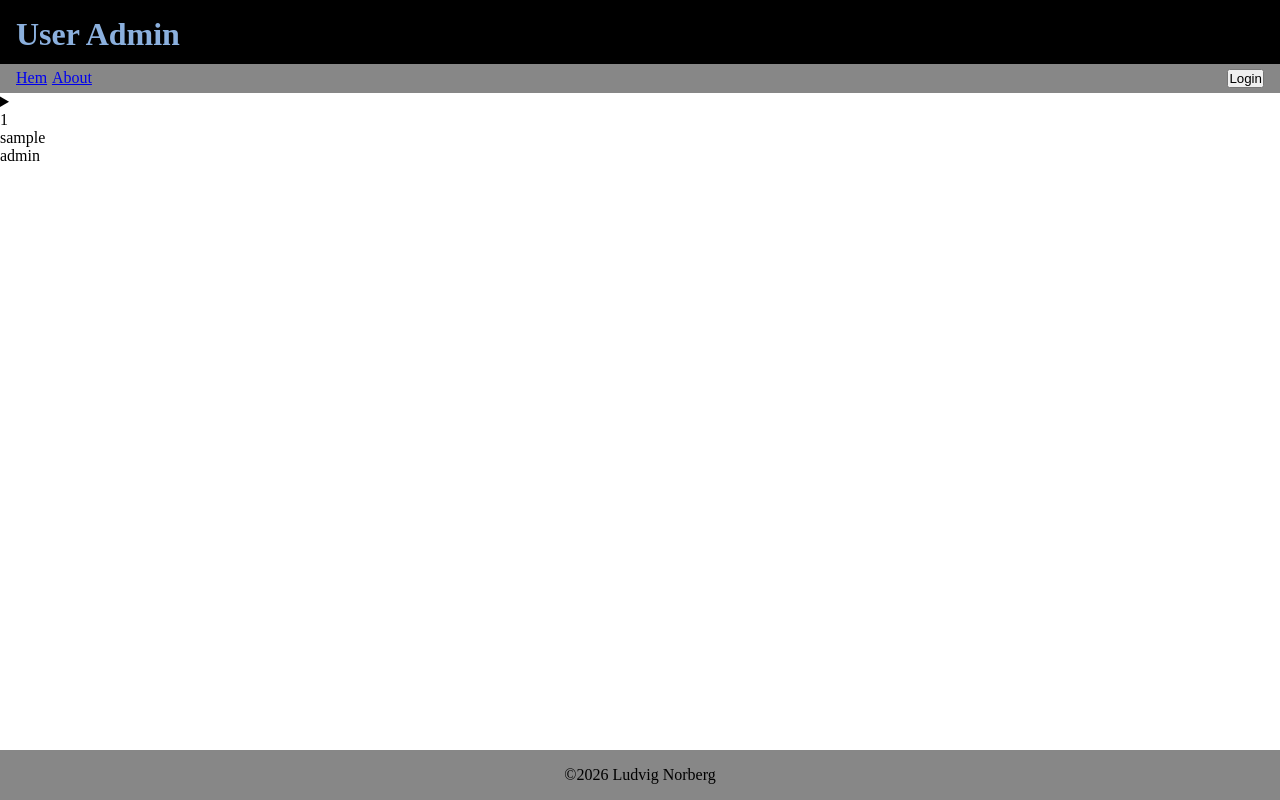
After one commit to LudvigNorberg07/drink, a PHP site: page /useradmin.php in a window 1280 px wide. The commit adds this page. Run offline with PHP 8.4, Linux system fonts and the light colour scheme; tables that the repository leaves empty or names only in its code hold one stand-in row (values such as "Sample post").

Commit message:
adminsida funkar

```diff
--- /dev/null
+++ b/_footer.php
@@ -0,0 +1,3 @@
+<footer>
+    &copy;2026 Ludvig Norberg
+</footer>
--- /dev/null
+++ b/_nav.php
@@ -0,0 +1,6 @@
+<nav>
+    <a href="index.php">Hem</a>
+    <a href="about.php">About</a>
+    <div class="fill"></div>
+    <button popovertarget="login">Login</button>
+</nav>
--- a/asset.php
+++ b/asset.php
@@ -6,5 +6,16 @@ $db_pass="";
 $db_name="drink";
 $conn=mysqli_connect($db_host,$db_user,$db_pass,$db_name);
 
+function isLevel($level){
+    if (isset($_POST['level'])){
+        if(intval($_SESSION['level'])>=$level){
+            return true;
+        }else{
+            return false;
+        }
+    }else{
+        return false;
+    }
+}
 
 ?>
--- /dev/null
+++ b/useradmin.php
@@ -0,0 +1,53 @@
+<!DOCTYPE html>
+<?php require_once("asset.php");?>
+
+
+<?php
+/*if(!isLevel(1000)){
+    header("Location: index.php");
+}*/
+?>
+
+<html lang="en">
+<head>
+    <meta charset="UTF-8">
+    <meta name="viewport" content="width=device-width, initial-scale=1.0">
+    <title>Document</title>
+    <link rel="stylesheet" href="style.css">
+</head>
+<body>
+    <header>
+        <h1>User Admin</h1>
+    </header>
+    <?php require_once("_nav.php");?>
+   <main>
+        <?php
+            $sql="SELECT * FROM tbl_user ORDER BY userlevel DESC";
+            $result=mysqli_query($conn, $sql);
+            while($row=mysqli_fetch_assoc($result)): ?>
+                <details>
+                    <summary>
+                        <div class="id"><?=$row['id'];?></div>
+                        <div class="user"><?=$row['username'];?></div>
+                        <div class="level"><?=$row['userlevel'];?></div>
+                    </summary>
+                    <div class="realname"><?=$row['realname'];?></div>
+                    <div class="mail"><a href="mailto:<?=$row['mail'];?>"><?=$row['mail'];?></a></div>
+                    <div>
+                        <div class="id">ID: <?=$row['id'];?></div>
+                        <div class="user">Username: <?=$row['username'];?></div>
+                        <div class="level">Level: <?=$row['userlevel'];?></div>
+                    </div>
+                    <div class="last">Last Login: <?=$row['lastlogin']; ?></div>
+                    <div class="created">User created: <?=$row['created']; ?></div>
+                    <div class="buttons">
+                        <a href="useradmin.php?level=100">Demote</a>
+                        <a href="useradmin.php?edit=<?=$row['id'];?>">Edit</a>
+                        <a href="useradmin.php?del=<?=$row['id'];?>">Purge</a>
+                    </div>
+                </details>
+            <?php endwhile; ?>
+    </main>
+    <?php require_once("_footer.php");?>
+</body>
+</html>
```
Also changed, not shown: index.php (+5 -9 lines), style.css (line endings or trailing spaces).
